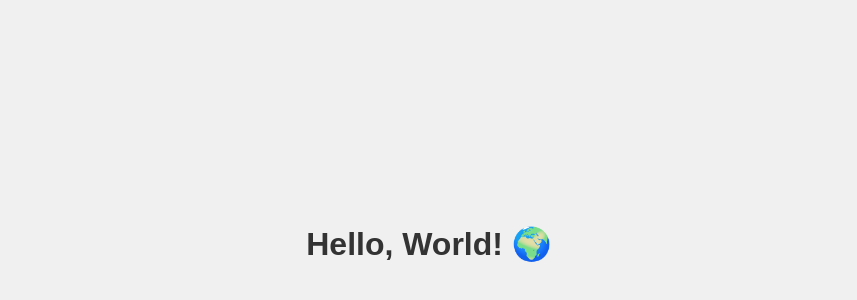
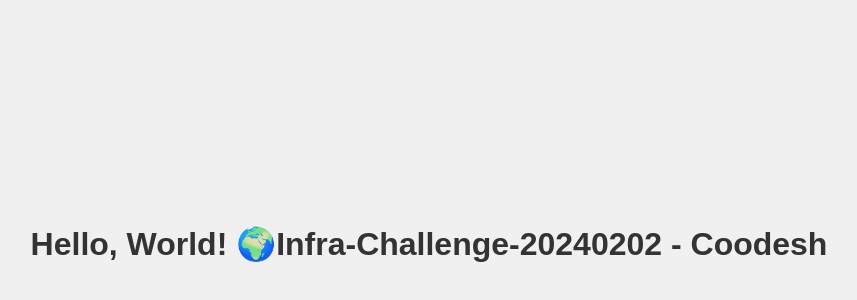
Before and after one commit to lucasfegueredo/devops-challenge-20240202, a plain HTML site: page site/index.html in a window 1280 px wide. Shown: the part 156-456 px from the top of the page, without its empty margins (211-1068 px from the left). Drawn offline with Linux system fonts and the light colour scheme.

Commit message:
Update index.html

```diff
--- a/site/index.html
+++ b/site/index.html
@@ -21,5 +21,6 @@
 </head>
 <body>
   <h1>Hello, World! 🌍</h1>
+  <h1>Infra-Challenge-20240202 - Coodesh</h1>
 </body>
 </html>
```
